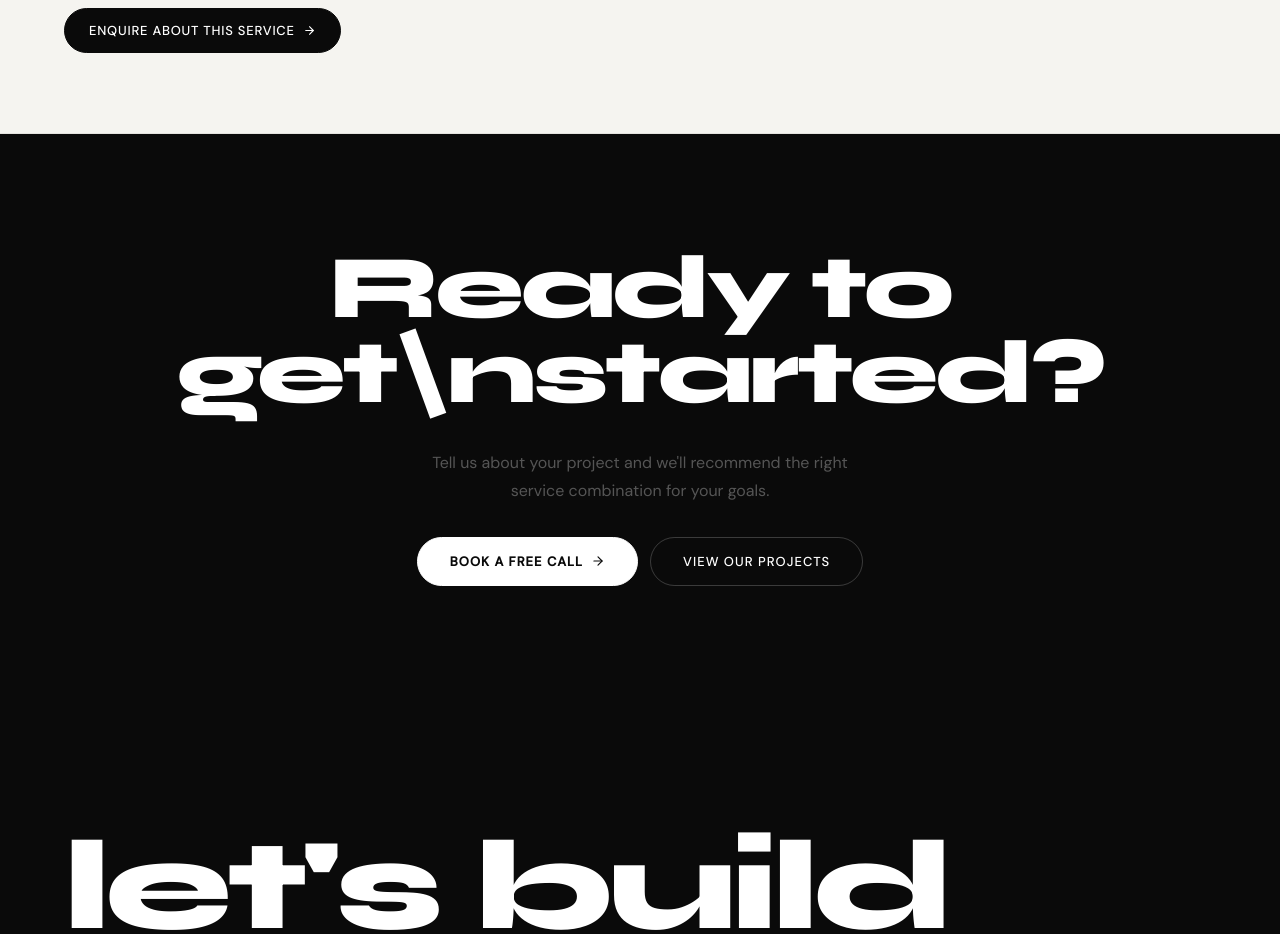
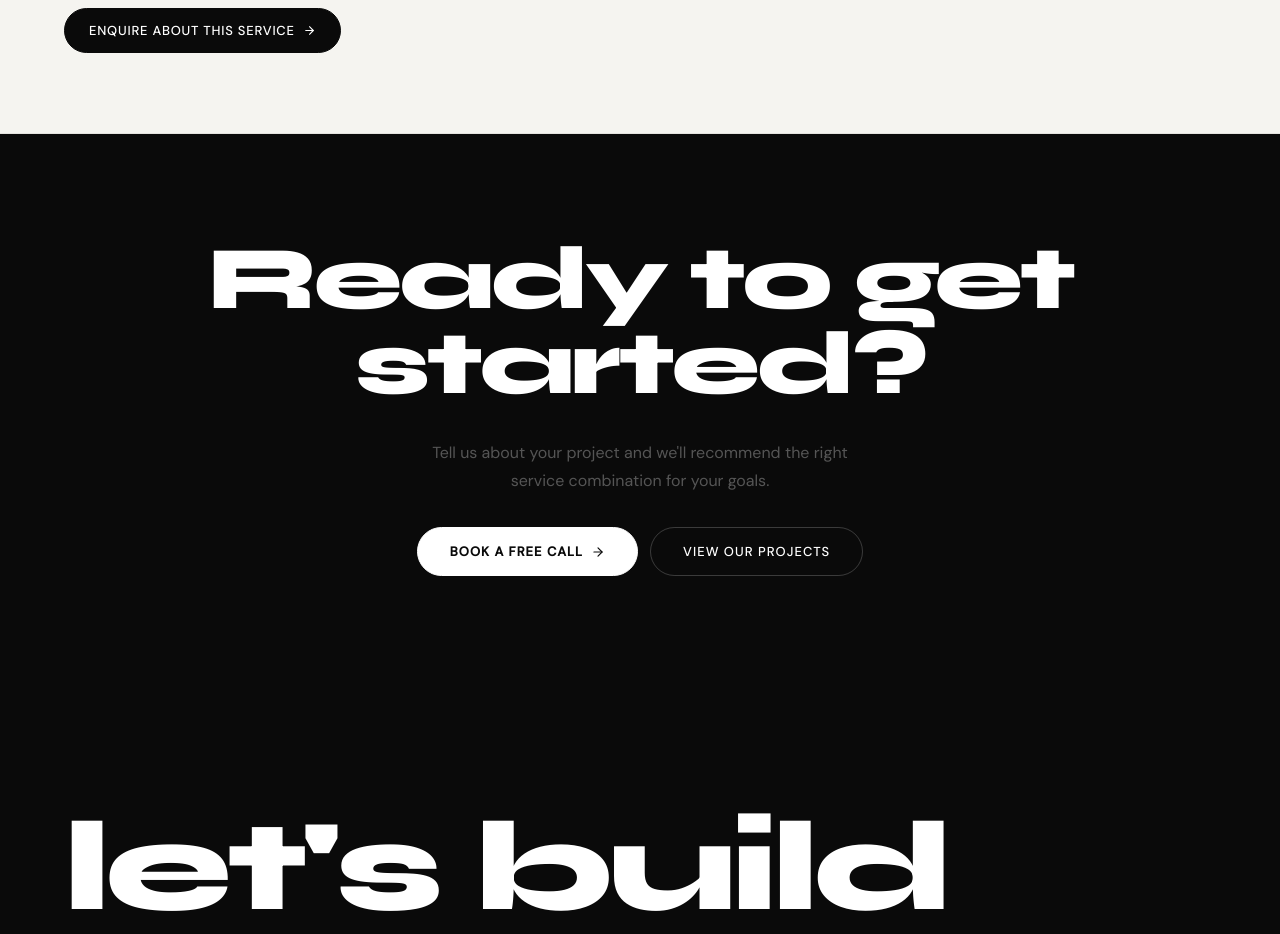
Before and after one commit to kattdevs/skillhub-website, a React (Vite) app in the folder skillhub-v2/: page /services in a window 1280 px wide. Shown: the part 8300-9234 px from the top of the page. Built offline with nearby package versions, Linux system fonts and the light colour scheme.

Commit message:
splits title on /n at render time

```diff
--- a/skillhub-v2/src/components/ui/CTASection.jsx
+++ b/skillhub-v2/src/components/ui/CTASection.jsx
@@ -3,20 +3,24 @@ import { motion } from 'framer-motion'
 import { ArrowRight } from 'lucide-react'
 
 export default function CTASection({
-  title = "Ready to build\nyour digital future?",
-  subtitle = "Let's talk about what SkillHub can do for your organisation.",
+  title,
+  subtitle,
   primaryLabel = 'START A PROJECT',
   primaryHref = '/contact',
   secondaryLabel = 'VIEW SERVICES',
   secondaryHref = '/services',
   dark = true,
 }) {
-  const bg = dark ? '#0a0a0a' : '#fff'
-  const textCol = dark ? '#fff' : '#0a0a0a'
-  const mutedCol = dark ? '#555' : '#888'
+  const displayTitle = title || 'Ready to build your digital future?'
+  const bg      = dark ? '#0a0a0a' : '#fff'
+  const textCol = dark ? '#fff'    : '#0a0a0a'
+  const mutedCol = dark ? '#555'   : '#888'
+
+  // Split on literal \n (escaped) OR real newline so both work
+  const titleLines = displayTitle.split(/\\n|\n/)
 
   return (
-    <section style={{ background: bg, padding: '7rem 0' }}>
+    <section style={{ background: bg, padding: 'clamp(4rem,8vw,7rem) 0' }}>
       <div className="wrap">
         <motion.div
           initial={{ opacity: 0, y: 32 }}
@@ -24,18 +28,40 @@ export default function CTASection({
           viewport={{ once: true }}
           style={{ display: 'flex', flexDirection: 'column', alignItems: 'center', textAlign: 'center', gap: '2rem' }}
         >
-          <h2 style={{ fontFamily: 'var(--font-display)', fontWeight: 800, fontSize: 'clamp(2rem,7vw,6rem)', letterSpacing: '-0.04em', color: textCol, lineHeight: .95, whiteSpace: 'pre-line' }}>
-            {title}
+          <h2 style={{
+            fontFamily: 'var(--font-display)', fontWeight: 800,
+            fontSize: 'clamp(2rem,7vw,6rem)',
+            letterSpacing: '-0.04em', color: textCol, lineHeight: .95,
+          }}>
+            {titleLines.map((line, i) => (
+              <span key={i} style={{ display: 'block' }}>{line}</span>
+            ))}
           </h2>
+
           {subtitle && (
-            <p style={{ fontSize: 16, color: mutedCol, maxWidth: 420, lineHeight: 1.75 }}>{subtitle}</p>
+            <p style={{ fontSize: 16, color: mutedCol, maxWidth: 420, lineHeight: 1.75 }}>
+              {subtitle}
+            </p>
           )}
+
           <div style={{ display: 'flex', gap: 12, flexWrap: 'wrap', justifyContent: 'center' }}>
-            <Link to={primaryHref} className={dark ? 'btn-white' : 'btn-dark'} style={{ padding: '14px 32px', borderRadius: 999, fontSize: 13, letterSpacing: '0.08em' }}>
+            <Link
+              to={primaryHref}
+              className={dark ? 'btn-white' : 'btn-dark'}
+              style={{ padding: '14px 32px', borderRadius: 999, fontSize: 13, letterSpacing: '0.08em' }}
+            >
               {primaryLabel} <ArrowRight size={14} />
             </Link>
             {secondaryLabel && (
-              <Link to={secondaryHref} className={dark ? 'btn-outline-dark' : 'btn-outline-dark'} style={{ padding: '14px 32px', borderRadius: 999, fontSize: 13, letterSpacing: '0.08em', borderColor: dark ? 'rgba(255,255,255,0.2)' : undefined, color: dark ? '#fff' : undefined }}>
+              <Link
+                to={secondaryHref}
+                className="btn-outline-dark"
+                style={{
+                  padding: '14px 32px', borderRadius: 999, fontSize: 13, letterSpacing: '0.08em',
+                  borderColor: dark ? 'rgba(255,255,255,0.2)' : undefined,
+                  color: dark ? '#fff' : undefined,
+                }}
+              >
                 {secondaryLabel}
               </Link>
             )}
```
